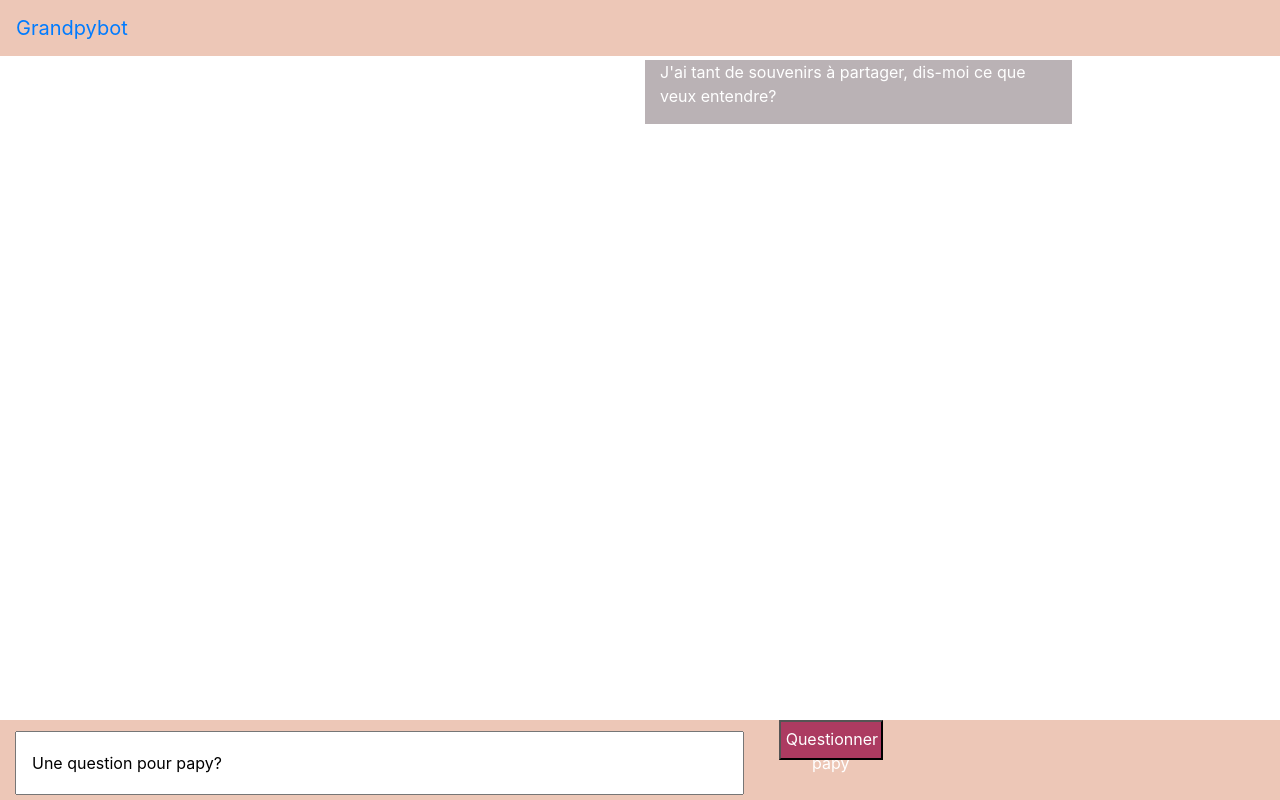
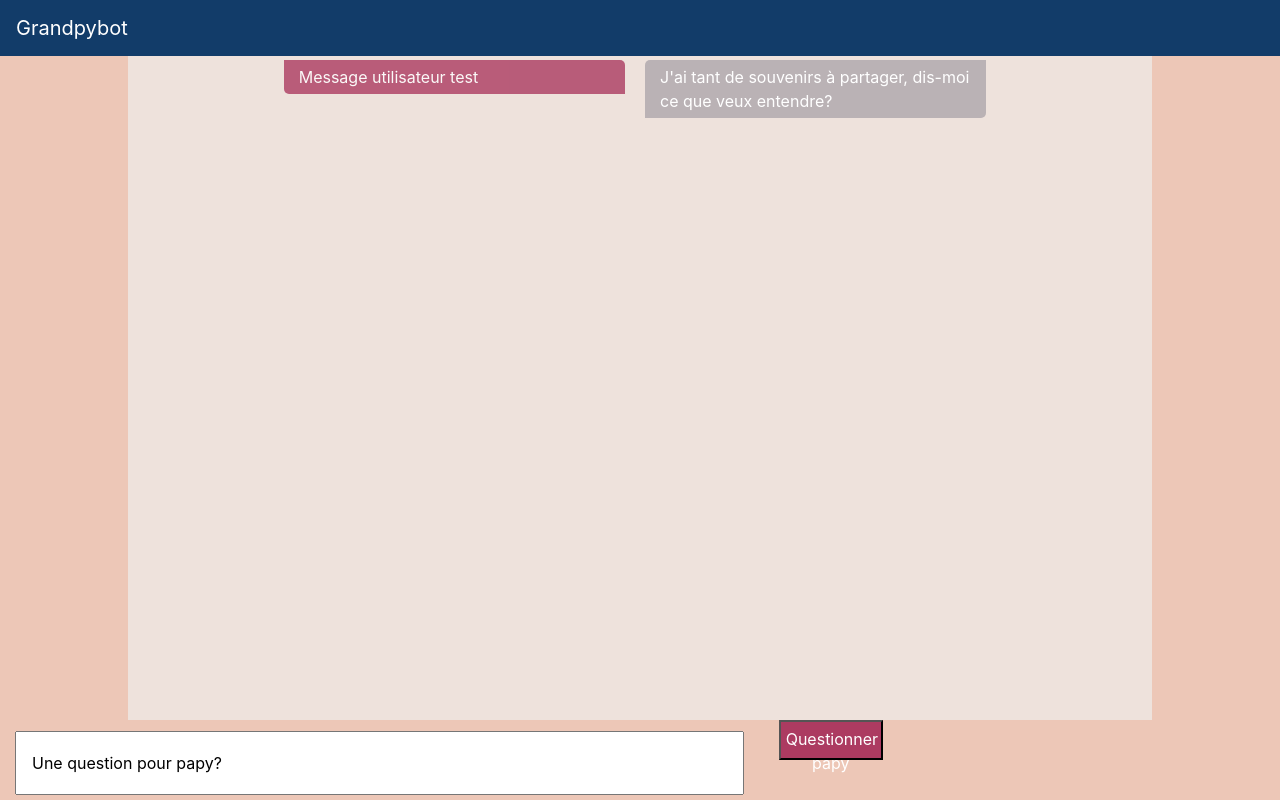
Before and after one commit to jringenbach/Project_7, a Flask app: page / in a window 1280 px wide. Run offline with Flask 2, Linux system fonts and the light colour scheme; some libraries are stand-ins or nearby versions.

Commit message:
Avancée sur le design

```diff
--- a/app/static/app/css/base.css
+++ b/app/static/app/css/base.css
@@ -3,18 +3,23 @@
 /* *********************** */
 
 body{
-    background-color : #EEE2DC;
+    background-color : #EDC7b7;
     height : 100%;
+}
+
+#title-navbar{
+    color : white;
 }
 
 /*Navigation bar inside app-header */
 #navigationbar{
-    background-color : #EDC7b7;
+    background-color : #123C69;
 }
 
 /*Page containing app-header, app-content and app-footer */
 .page{
     display: grid;
+    grid-auto-columns: 5%;
     grid-auto-rows : 5%;
     grid-template-columns: auto;
     grid-template-rows: auto;
@@ -23,19 +28,25 @@ body{
 
 /*Zone where user types its questions and send them to grandpy */
 .app-footer{
+    grid-column-start : 1;
+    grid-column-end : 20;
     grid-row-start: 18;
     grid-row-end : 20;
 }
 
 /*Zone where the contents of the web pages are displayed */
 .app-content{
-    background-color : white;
+    background-color : #EEE2DC;
+    grid-column-start : 2;
+    grid-column-end : 18;
     grid-row-start: 1;
     grid-row-end : 18;
 }
 
 /*Zone containing the navigation bar */
 .app-header{
+    grid-column-start : 1;
+    grid-column-end : 20;
     grid-row-start : 0;
     grid-row-end : 1;
 }
--- a/app/static/app/css/index.css
+++ b/app/static/app/css/index.css
@@ -22,9 +22,11 @@
 /* *********************** */
 /*   T'chat zone design    */
 /* *********************** */
+
+/* Bubble containing the grandpy message */
 #grandpy-message{
     background-color : #BAB2B5;
-    border-radius : 5px solid black;
+    border-radius : 5px 0px 5px 0px;
     color : white;
     margin-bottom : 20px;
     margin-left : 15px;
@@ -33,9 +35,11 @@
     height : auto;
 }
 
+/* Bubble containing the user message */
 #user-message{
-    background-color : #AC3B51;
-    border-radius : 5px solid black;
+    background-color : #AC3B61;
+    border-radius : 0px 5px 0px 5px;
+    opacity: 0.8;
     color : white;
     margin-bottom : 20px;
     margin-left : 5px;
@@ -43,3 +47,16 @@
     margin-top : 20px;
     height : auto;
 }
+
+/* Balise <p> of the messages */
+.message{
+    margin-bottom : 5px;
+    margin-top : 5px;
+    opacity : 1;
+}
+
+#chat-box-container{
+    background-color : #EEE2DC;
+    height : 100%;
+    width : auto;
+}
--- a/app/templates/app/base.html
+++ b/app/templates/app/base.html
@@ -14,7 +14,7 @@
             <div class="app-header">
                 <!--Navigation bar of the web application : grandpybot-->
                 <nav class="navbar" id="navigationbar">
-                    <a class="navbar-brand" href="/">Grandpybot</a>
+                    <a class="navbar-brand" id="title-navbar" href="/">Grandpybot</a>
                 </nav>
             </div>
 
--- a/app/templates/app/index.html
+++ b/app/templates/app/index.html
@@ -6,17 +6,17 @@
 
 <!-- T'chat zone with grandpy-->
 {% block content %}
-    <div class="container-fluid">
-        <div class="row justify-content-center">
+    <div class="container-fluid" id="chat-box-container">
+        <div class="row justify-content-center" id="chat-box">
 
             <!-- User messages-->
             <div class="col-4 align-self-start" id="user-message">
-
+                <p class="message">Message utilisateur test</p>
             </div>
 
             <!-- Grandpy messages-->
             <div class="col-4 align-self-end" id="grandpy-message">
-                <p>{{hello_message}}</p>
+                <p class="message">{{hello_message}}</p>
             </div>
 
         </div>
```
Also changed, not shown: tests/test_wikipedia.py (+2 -0 lines).
